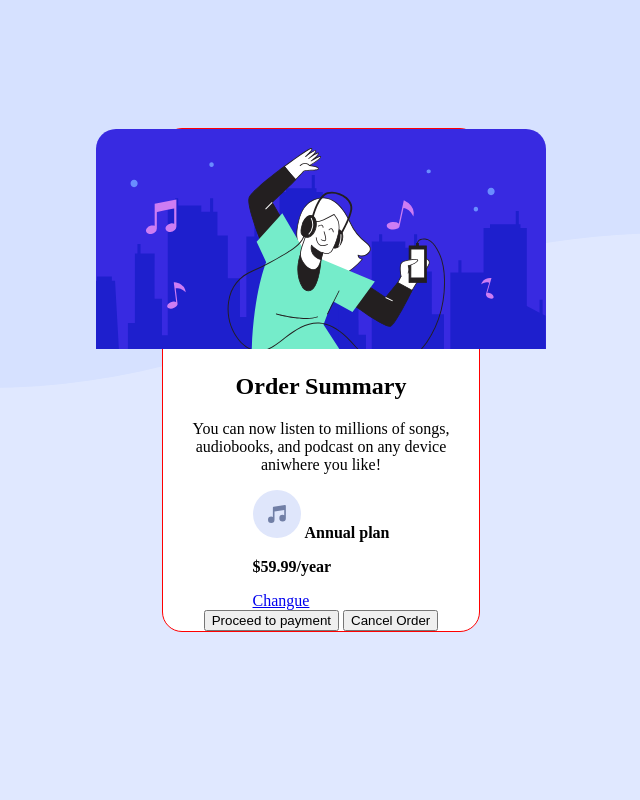
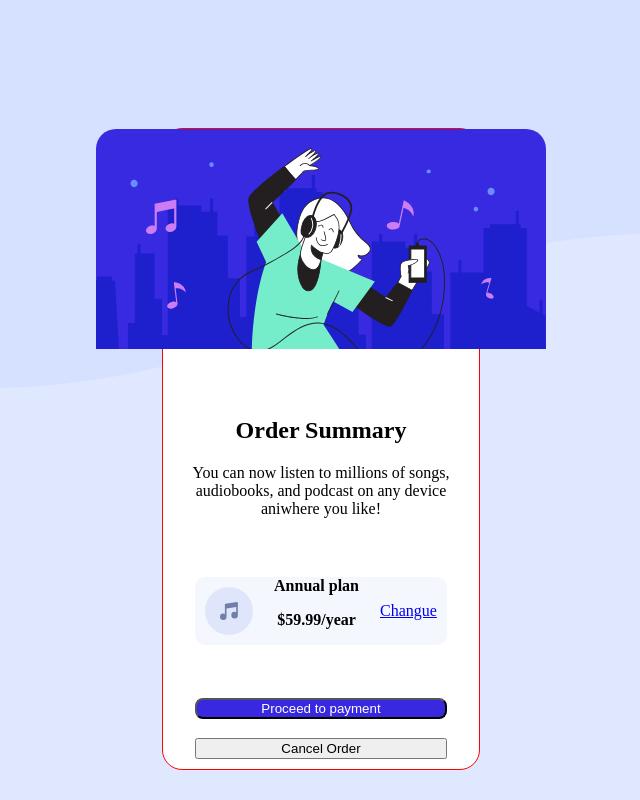
Before and after one commit to DevBenjaAC/Card-Order-summary, a plain HTML site: page index.html in a window 1280 px wide. Shown: the whole page, without its empty margins (319-959 px from the left). Drawn offline with Linux system fonts and the light colour scheme.

Commit message:
new changes, structure complet

```diff
--- a/css/style.css
+++ b/css/style.css
@@ -16,7 +16,8 @@ body{
     align-items: center;
     border: solid 1px red;
     width: 25%;
-    height: auto;
+    height: 40rem;
+    justify-content: space-between;
 }
 .img-hero{
     border-top-left-radius: 20px;
@@ -25,3 +26,28 @@ body{
 .text-zone{
     text-align: center;
 }
+.plan{
+    width: 80%;
+    height: auto;
+    display: flex;
+    align-items: center;
+    align-content: center;
+    justify-content: space-around;
+    background-color:  hsl(225, 100%, 98%);
+    border-radius: 10px;
+    text-align: center;
+    margin-bottom: 10;
+}
+.btns{
+    width: 80%;
+    height: 5rem;
+    display: flex;
+    flex-direction: column;
+    justify-content: space-around;
+}
+.btn-blue{
+    background-color: hsl(245, 75%, 52%);
+    width: 100%;
+    color: white;
+    border-radius: 8px;
+}
--- a/index.html
+++ b/index.html
@@ -34,8 +34,8 @@
         <a href="#">Changue</a>
       </section>
       <section class="btns">
-        <button>Proceed to payment</button>
-        <button>Cancel Order</button>
+        <button class="btn-blue">Proceed to payment</button>
+        <button class="btn-white">Cancel Order</button>
       </section>
     </div>
   </body>
```
